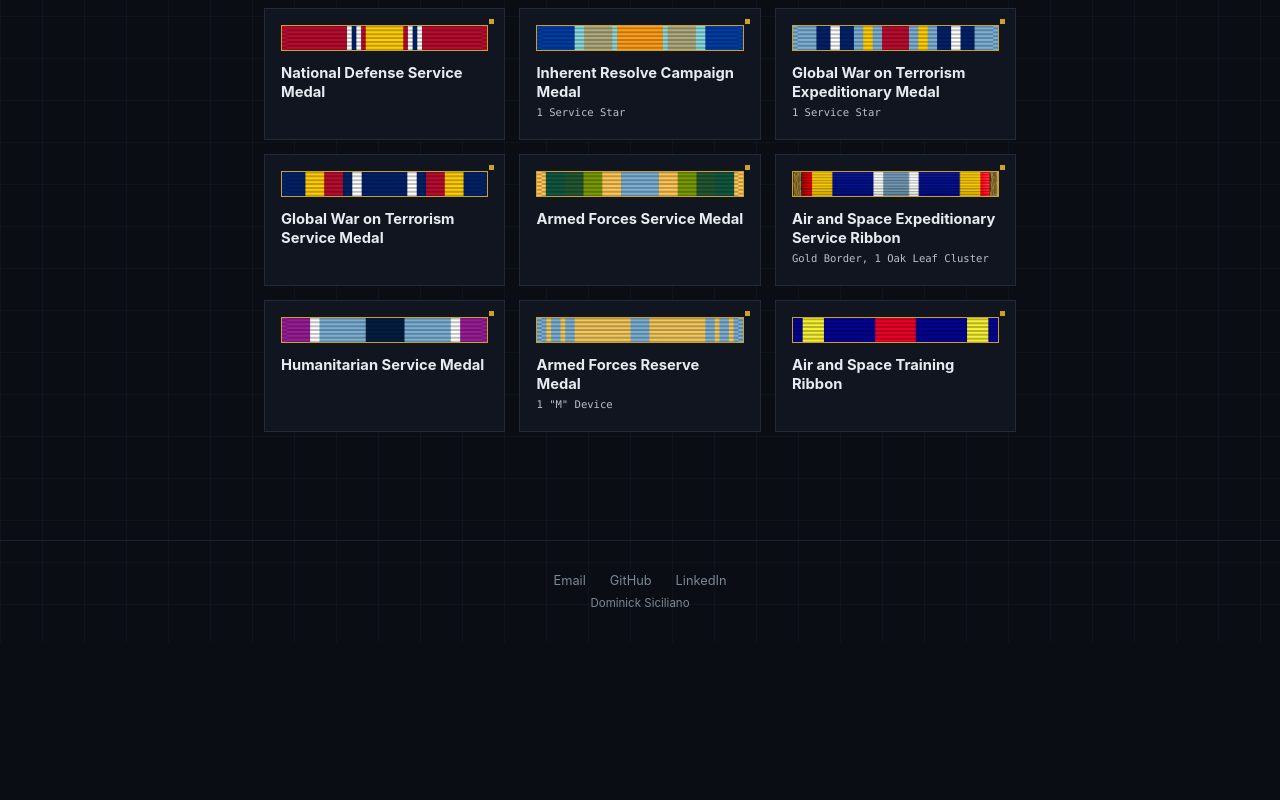
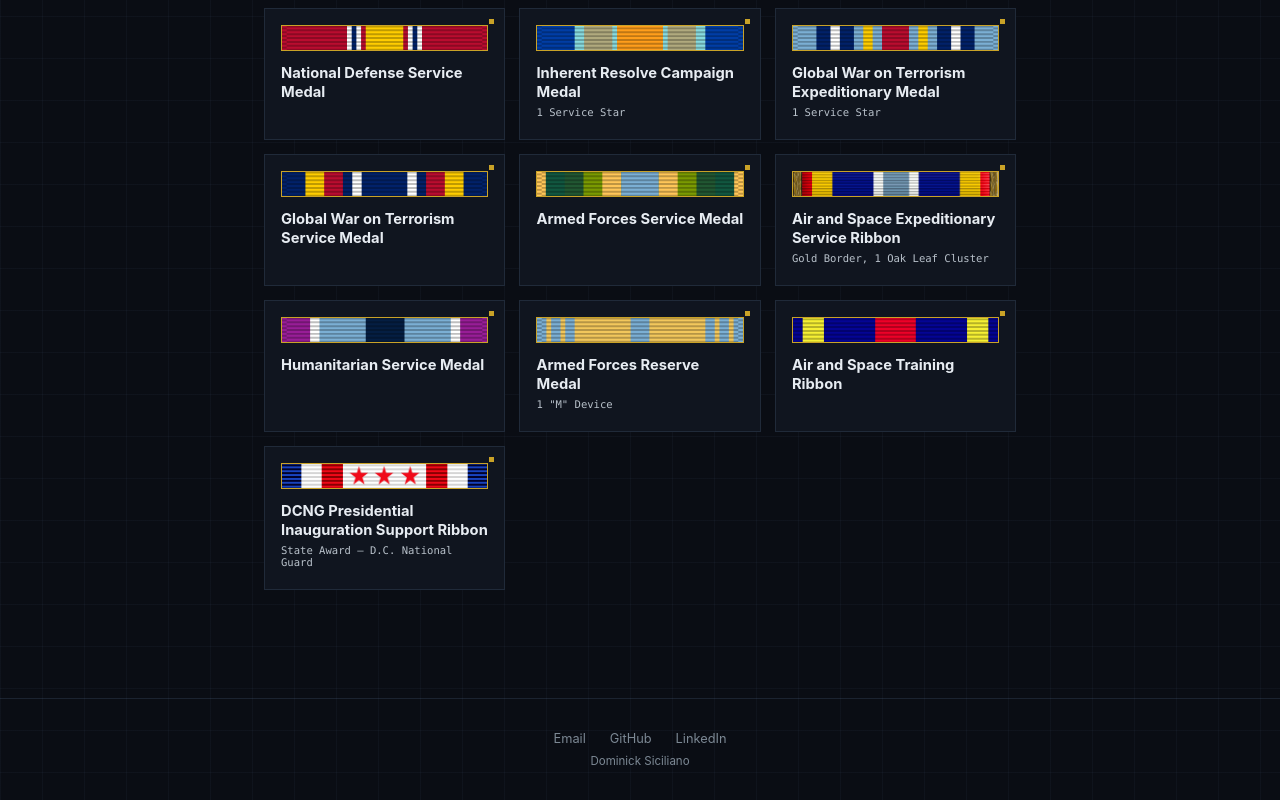
Before and after one commit to brotherhood1511-boop/My-Website, a React (Vite) app in the folder frontend/: page /military in a window 1280 px wide. Shown: the part 3932-4732 px from the top of the page. Before the commit the page ends 4574 px from the top, so only its background shows below. Built offline with nearby package versions, Linux system fonts and the light colour scheme.

Commit message:
Add DCNG Presidential Inauguration Support Ribbon (state award)

```diff
--- a/frontend/src/data/medals.js
+++ b/frontend/src/data/medals.js
@@ -10,6 +10,7 @@ import expeditionaryServiceGold from "../assets/military/medals/air-space-expedi
 import humanitarianService from "../assets/military/medals/humanitarian-service-medal.svg";
 import armedForcesReserve from "../assets/military/medals/armed-forces-reserve-medal.svg";
 import trainingRibbon from "../assets/military/medals/air-space-training-ribbon.svg";
+import dcngInauguration from "../assets/military/medals/dcng-presidential-inauguration-support-ribbon.png";
 
 // Ribbon images are official U.S. government (public domain) graphics via Wikimedia Commons.
 export const medals = [
@@ -78,4 +79,10 @@ export const medals = [
     title: "Air and Space Training Ribbon",
     image: trainingRibbon,
   },
+  {
+    id: "dcng-inauguration-support-ribbon",
+    title: "DCNG Presidential Inauguration Support Ribbon",
+    device: "State Award — D.C. National Guard",
+    image: dcngInauguration,
+  },
 ];
```
Also changed, not shown: frontend/src/assets/military/medals/dcng-presidential-inauguration-support-ribbon.png (added).
